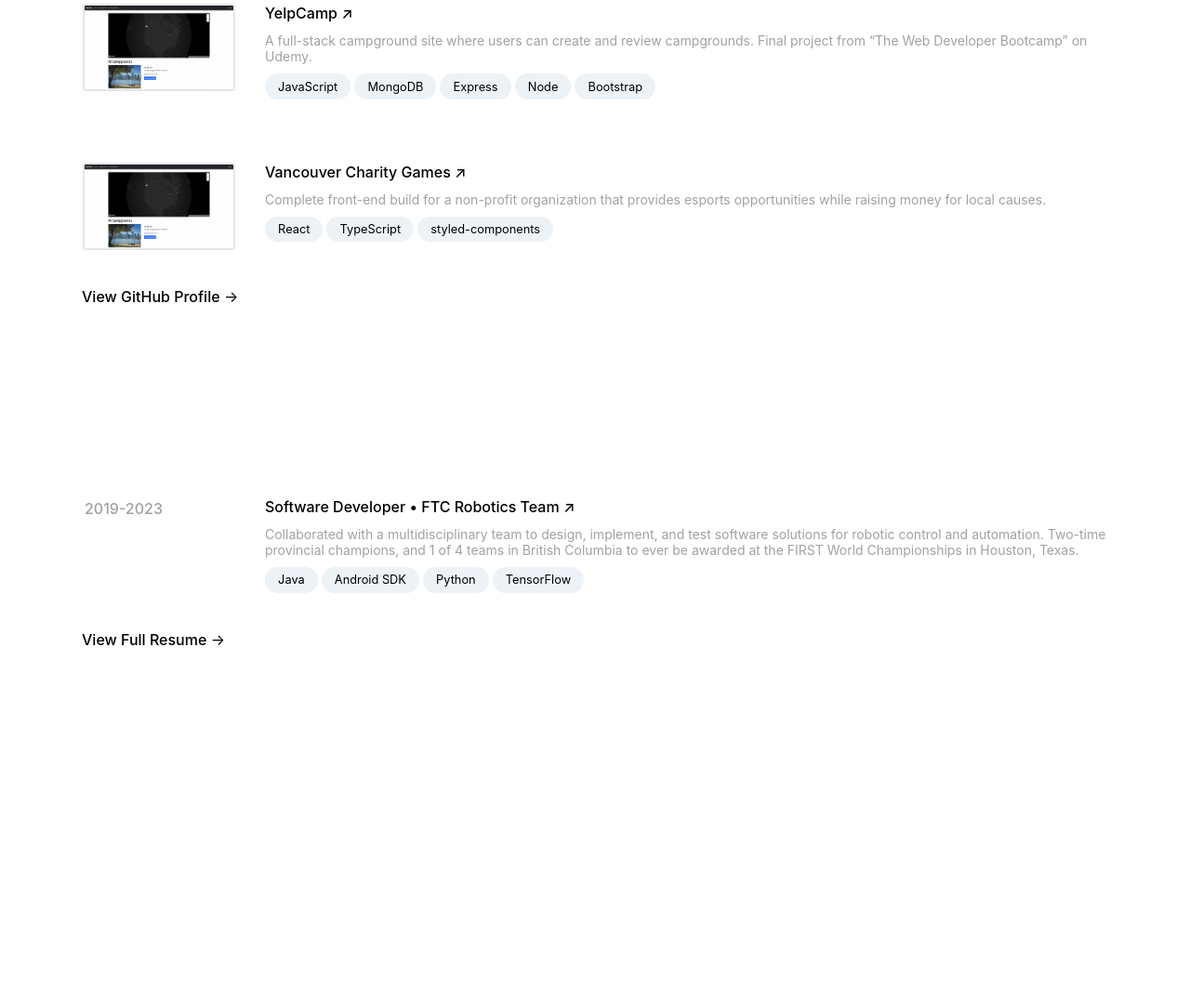
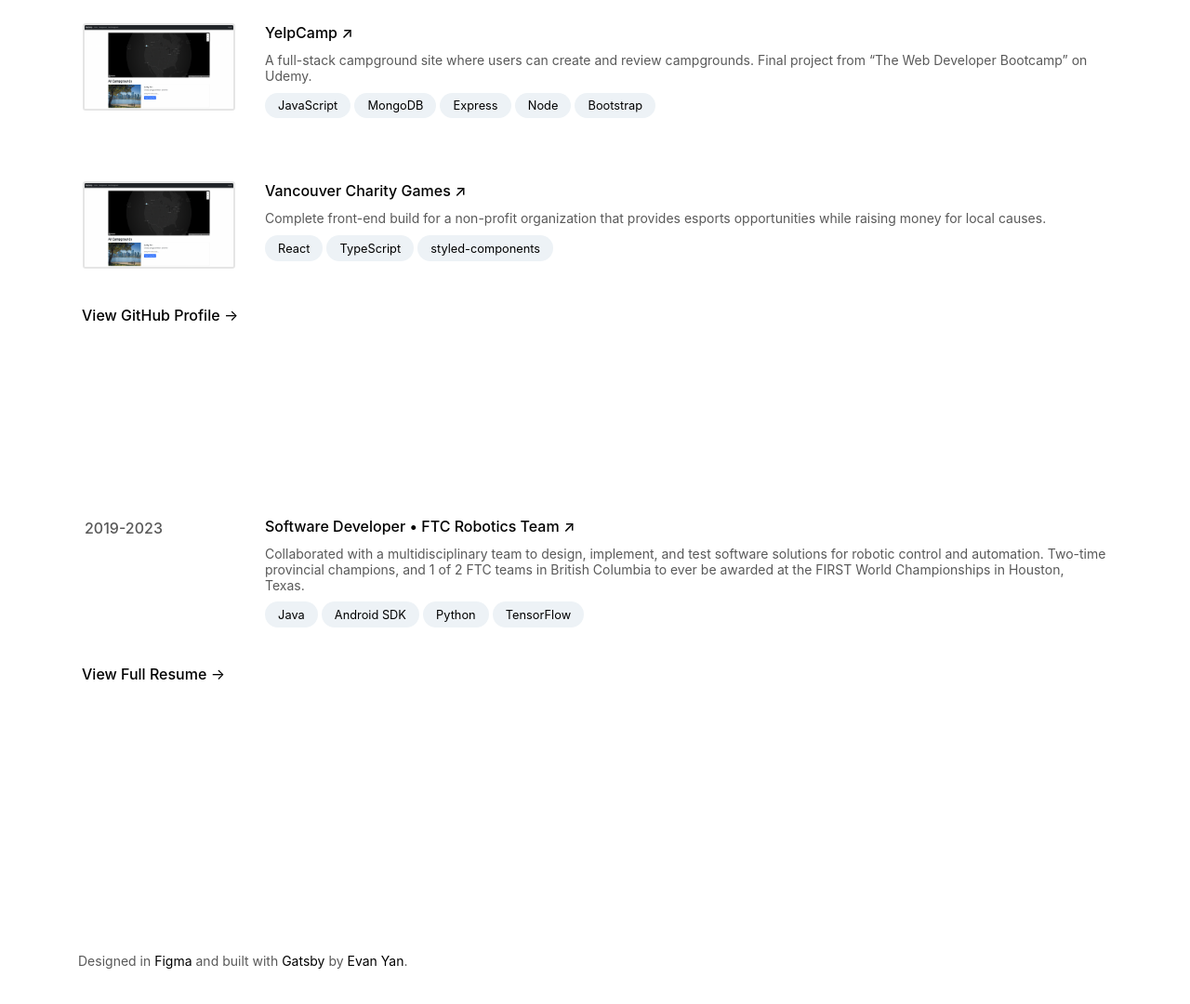
Before and after one commit to evanyans/personal-website-v2, a Gatsby site: page / in a window 1280 px wide. Shown: the part 858-1938 px from the top of the page at 93% size. Before the commit the page ends 1742 px from the top, so only its background shows below. Built offline with nearby package versions, Linux system fonts and the light colour scheme; Gatsby itself is replaced by a stand-in of ours.

Commit message:
fixed console bugs

```diff
--- a/src/components/Display.js
+++ b/src/components/Display.js
@@ -7,7 +7,7 @@ import { Header } from "./Header"
 export const Display = () => {
     return(
         <>
-            <App>
+            <App id="about">
              <NavBar/>
              <Line/>
                     <Grid>
@@ -24,7 +24,7 @@ const App = styled.div`
     max-width:87em;
     margin-left: auto;
     margin-right:auto;
-    margin-top: 5rem;
+    padding-top: 5rem;
 `
 
 
--- a/src/components/NavBar.js
+++ b/src/components/NavBar.js
@@ -1,6 +1,7 @@
 import * as React from "react"
 import { styled } from "styled-components"
 import { ButtonList } from "./lists/ButtonList"
+import { Navigator } from "./Navigator"
 
 export const NavBar = () => {
     return (
@@ -10,6 +11,7 @@ export const NavBar = () => {
                 <Name>Evan Yan</Name>
                 <Position>I'm a <Highlight>computer science</Highlight> and <Highlight>business administration</Highlight> student studying at the University of Waterloo.</Position>
                 <ButtonList/>
+                <Navigator/>
             </Profile>
          </Wrapper>
         </>
--- /dev/null
+++ b/src/components/Navigator.js
@@ -0,0 +1,31 @@
+import * as React from "react"
+import { styled } from "styled-components"
+
+export const Navigator = () => {
+    return (
+        <Wrapper>
+            <Nav>
+                <NavLink href="#about">about</NavLink>
+                <NavLink href="#projects">projects</NavLink>
+                <NavLink href="#experience">experience</NavLink>
+            </Nav>
+        </Wrapper>
+    )
+}
+
+const Wrapper = styled.div`
+`
+
+const Nav = styled.div`
+    display:flex;
+    flex-direction:column;
+`
+
+const NavLink = styled.a`
+    text-decoration:none;
+    color:#595959;
+    font-size:1.5em;
+    padding-left: 1.12em;
+    padding-top:0.125em;
+    padding-bottom:0.125em;
+`
--- a/src/components/ScrollSide.js
+++ b/src/components/ScrollSide.js
@@ -13,6 +13,7 @@ export const ScrollSide = () => {
                 </Info>
                 <ProjectList />
                 <ExpList/>
+                <Credits>Designed in <Bright href="https://figma.com/" target="_blank">Figma</Bright> and built with <Bright href="https://www.gatsbyjs.com/" target="_blank">Gatsby</Bright> by <Bright href="">Evan Yan</Bright>.</Credits>
             </Wrapper>
         </>
     )
@@ -33,7 +34,7 @@ const Info = styled.div`
     font-style: normal;
     font-weight: 500;
     color: ${({theme}) => theme.colors.subtext};
-    margin-bottom:8em;
+    margin-bottom:4em;
 
 `
 
@@ -45,3 +46,18 @@ const Highlight = styled.mark`
 const HLPurp = styled.mark`
     background: #EA4EA6;
 `
+
+const Credits = styled.div`
+    padding-left:2em;
+    margin-bottom:8em;
+    font-weight:400;
+    font-size:0.875em;
+    color:${({theme}) => theme.colors.subtext};
+`
+
+const Bright = styled.a`
+    background:none;
+    text-decoration:none;
+    cursor: pointer;
+    color:${({theme}) => theme.colors.text};
+`
--- a/src/components/items/ExpItem.js
+++ b/src/components/items/ExpItem.js
@@ -2,14 +2,18 @@ import * as React from "react"
 import { styled } from "styled-components"
 import yelpcamp from "../../images/yelpcamp.png"
 import { TechList } from "../lists/TechList"
+import { useState } from "react"
 
 export const ExpItem = ({tech=["React", "Javascript"], link="https://www.google.com/", title="Default", desc="Lorem ipsum dolor sit amet, consectetur adipiscing elit, sed do eiusmod tempor incididunt ut labore et dolore magna aliqua. Ut enim ad minim veniam, quis nostrud exercitation ullamco laboris nisi ut aliquip ex ea commodo consequat. "}) => {
     const images = [yelpcamp]
+    const [active, setActive] = useState(false)
     return(
-        <ExpCard href={link} target="_blank">
+        <ExpCard href={link} target="_blank" onMouseEnter={() => setActive(true)} onMouseLeave={() => setActive(false)}>
             <Year>2019-2023</Year>
             <InfoCard>
-                <Title>{title} ↗</Title>
+                <Title>{title} <Highlight style={active ?
+                    {bottom:'3px', left:'3px'} :
+                    {bottom: '0', left:'0'}}>↗</Highlight></Title>
                 <Desc>{desc}</Desc>
                 <TechList tech={tech}/>
             </InfoCard>
@@ -41,7 +45,7 @@ const InfoCard = styled.div`
     flex-direction:column;
 `
 
-const Title = styled.a`
+const Title = styled.div`
     font-weight:500;
     font-size:1em;
     margin-bottom:0.69em;
@@ -65,3 +69,13 @@ const Year = styled.div`
     border-radius:0.2em;
     border: 2px solid rgba(0, 0, 0, 0);
 `
+
+const Highlight = styled.mark`
+    position:relative;
+    bottom:0;
+    left:0;
+    right:0;
+    background:none;
+    color: ${({theme}) => theme.colors.text};
+    transition: all 0.1s ease;
+`
--- a/src/components/items/ProjectItem.js
+++ b/src/components/items/ProjectItem.js
@@ -45,7 +45,7 @@ const InfoCard = styled.div`
     flex-direction:column;
 `
 
-const Title = styled.a`
+const Title = styled.div`
     font-weight:500;
     font-size:1em;
     margin-bottom:0.69em;
--- a/src/components/lists/ButtonList.js
+++ b/src/components/lists/ButtonList.js
@@ -17,4 +17,5 @@ const Buttons = styled.div`
     display:flex;
     flex-direction:row;
     gap:0.8em;
+    margin-bottom:4.38em;
 `
--- a/src/components/lists/ExpList.js
+++ b/src/components/lists/ExpList.js
@@ -6,13 +6,13 @@ import { SubLink } from "../items/SubLink"
 export const ExpList = () => {
 
     return(
-        <Wrapper>
+        <Wrapper id="experience">
         <Exp>
             <ExpItem
             link={"https://ftc-events.firstinspires.org/team/16031"}
             tech={["Java", "Android SDK", "Python", "TensorFlow"]}
             title="Software Developer • FTC Robotics Team"
-            desc="Collaborated with a multidisciplinary team to design, implement, and test software solutions for robotic control and automation. Two-time provincial champions, and 1 of 4 teams in British Columbia to ever be awarded at the FIRST World Championships in Houston, Texas."/>
+            desc="Collaborated with a multidisciplinary team to design, implement, and test software solutions for robotic control and automation. Two-time provincial champions, and 1 of 2 FTC teams in British Columbia to ever be awarded at the FIRST World Championships in Houston, Texas."/>
         </Exp>
         <SubLink link="" text="View Full Resume"/>
         </Wrapper>
@@ -20,7 +20,8 @@ export const ExpList = () => {
 }
 
 const Wrapper = styled.div`
-    margin-bottom:11em;
+    margin-bottom:18em;
+    padding-top:4em;
 `
 
 const Exp = styled.div`
--- a/src/components/lists/ProjectList.js
+++ b/src/components/lists/ProjectList.js
@@ -6,7 +6,7 @@ import { SubLink } from "../items/SubLink"
 export const ProjectList = () => {
 
     return(
-        <Wrapper>
+        <Wrapper id="projects">
         <Projects>
             {/* <ProjectItem
                 link="https://www.google.com"
@@ -34,7 +34,9 @@ export const ProjectList = () => {
 }
 
 const Wrapper = styled.div`
-    margin-bottom:11em;
+    margin-bottom:7em;
+    padding-top:4em;
+
 `
 
 const Projects = styled.div`
--- a/src/components/lists/TechList.js
+++ b/src/components/lists/TechList.js
@@ -6,7 +6,7 @@ export const TechList = ({tech}) => {
     return(
         <List>
             {tech.map((t) => (
-                <TechButton tech={t}/>
+                <TechButton key={t} tech={t}/>
             ))}
 
         </List>
--- a/src/pages/globalStyles.js
+++ b/src/pages/globalStyles.js
@@ -5,7 +5,7 @@ export const themes = {
       colors: {
         highlight: "#4DF1EF",
         text: "black",
-        subtext: "#A1A1A6",
+        subtext: "#595959",
         background: "white",
         button: "#EDF2F6",
         buttonHover: "#E1E8EE",
@@ -24,12 +24,15 @@ export const themes = {
         buttonHover: "#282828",
         hoverBackground: "rgba(255, 255, 255, 0.05)",
         hoverBorder: "rgba(255, 255, 255, 0.05)",
-        underline: "#FDFC05"
+        underline: "#FDFC05",
       }
     }
   }
 
 export const GlobalStyle = createGlobalStyle`
+    html {
+        scroll-behavior:smooth;
+    }
     body {
         font-family: -apple-system, BlinkMacSystemFont, "Segoe UI",
                     Roboto, Oxygen-Sans, Ubuntu, Cantarell,
```
Also changed, not shown: src/pages/404.js (+28 -37 lines).
